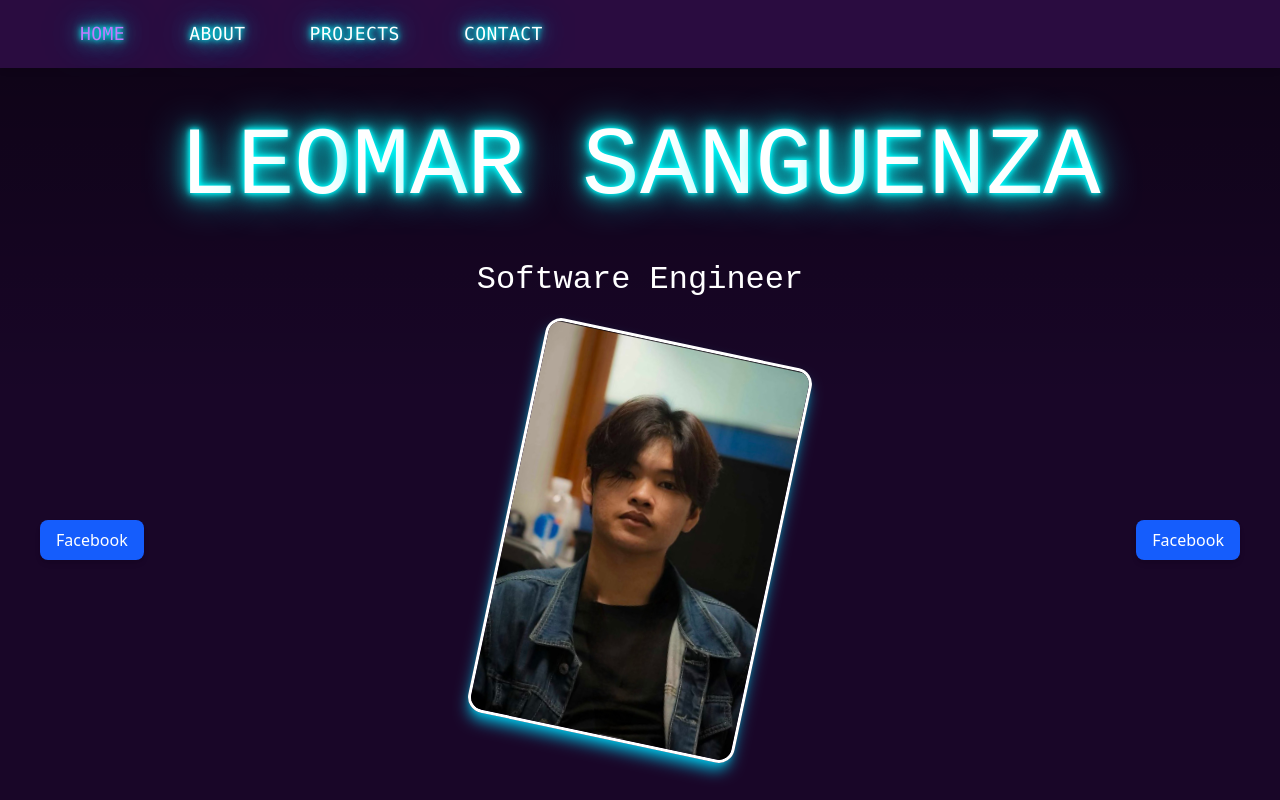
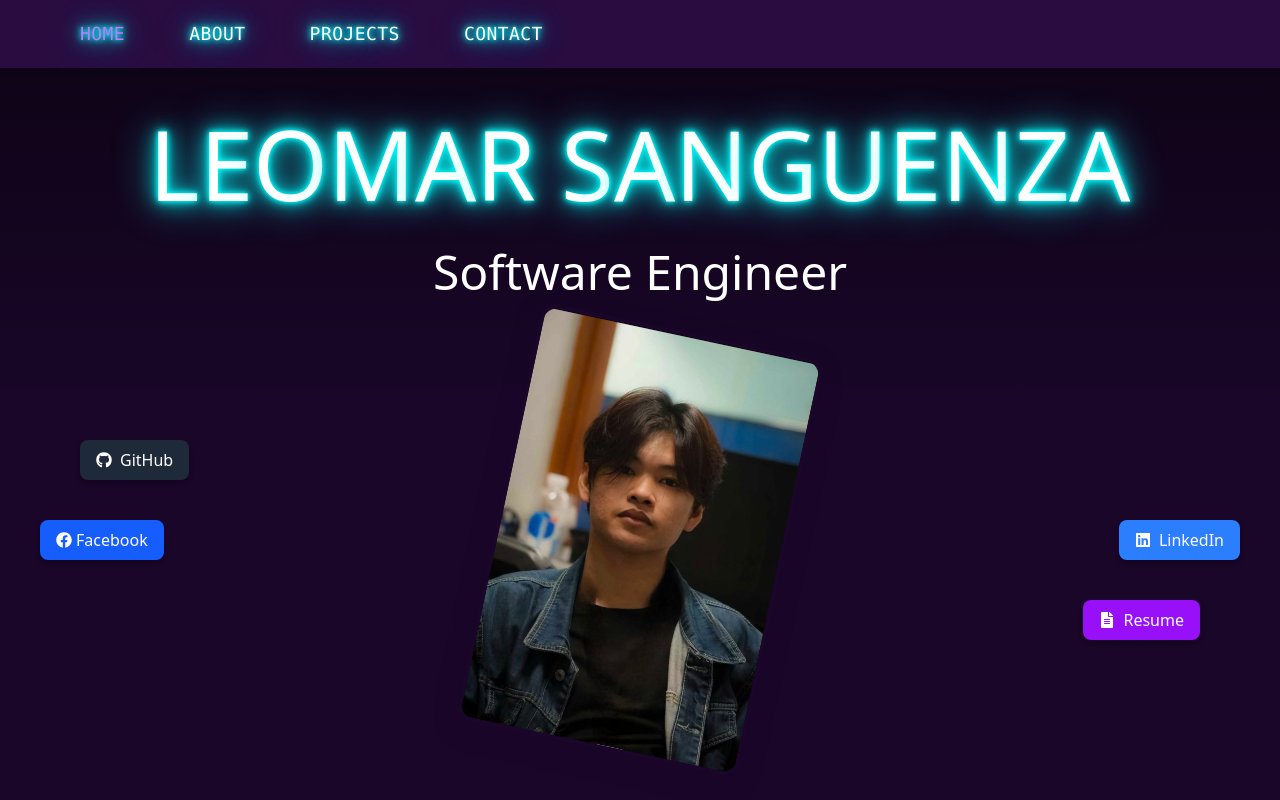
Before and after one commit to LeomarSanguenza/LatestPortfolio, a React (Vite) app: page / in a window 1280 px wide. Shown: the top 800 px of the page. Built offline with nearby package versions, Linux system fonts and the light colour scheme.

Commit message:
added animation on about

```diff
--- a/package.json
+++ b/package.json
@@ -13,6 +13,7 @@
   },
   "dependencies": {
     "@tailwindcss/vite": "^4.1.11",
+    "framer-motion": "^12.23.12",
     "react": "^19.1.0",
     "react-dom": "^19.1.0",
     "react-icons": "^5.5.0"
--- a/src/pages/About.jsx
+++ b/src/pages/About.jsx
@@ -1,14 +1,42 @@
-const About = () => (
+import { motion } from "framer-motion";
+import { useEffect, useRef, useState } from "react";
+
+const About = () => {
+  const [inView, setInView] = useState(false);
+  const sectionRef = useRef(null);
+
+  useEffect(() => {
+    const observer = new IntersectionObserver(
+      ([entry]) => {
+        if (entry.isIntersecting) {
+          setInView(true);
+          observer.unobserve(entry.target); // run once
+        }
+      },
+      { threshold: 0.2 } // trigger when 20% is visible
+    );
+
+    if (sectionRef.current) {
+      observer.observe(sectionRef.current);
+    }
+
+    return () => {
+      if (sectionRef.current) observer.unobserve(sectionRef.current);
+    };
+  }, []);
+
+  return (
     <section
       id="about"
+      ref={sectionRef}
       className="min-h-screen"
-    style={{ paddingTop: '7rem' }}
+      style={{ paddingTop: "7rem" }}
     >
       <h2
         className="text-4xl font-bold text-center mb-8 text-white"
         style={{
-        fontFamily: "'Courier New', monospace",
-        textShadow: '0 0 5px #0ff, 0 0 10px #0ff, 0 0 20px #0ff, 0 0 40px #0ff',
+          textShadow:
+            "0 0 5px #0ff, 0 0 10px #0ff, 0 0 20px #0ff, 0 0 40px #0ff",
         }}
       >
         About
@@ -16,44 +44,67 @@ const About = () => (
 
       <div className="max-w-5xl mx-auto grid grid-cols-1 md:grid-cols-2 gap-8 px-6">
         {/* Education Column */}
-      <div className="bg-[rgba(0,0,0,0.6)] border border-cyan-500 rounded-xl shadow-lg p-6 text-center">
+        <motion.div
+          initial={{ x: -200, opacity: 0 }}
+          animate={inView ? { x: 0, opacity: 1 } : {}}
+          transition={{ duration: 0.8, ease: "easeOut" }}
+          className="bg-[rgba(0,0,0,0.6)] border border-cyan-500 rounded-xl shadow-lg p-6 text-center"
+        >
           <h3 className="text-2xl font-semibold mb-4 text-cyan-400">🎓 Education</h3>
           <ul className="space-y-3">
             <li>
-            <h4 className="font-bold text-white">Bachelor of Science in Computer Science</h4>
-            <p className="text-sm text-gray-400">Quezon City University, 2019–2023</p>
+              <h4 className="font-bold text-white">
+                Bachelor of Science in Computer Science
+              </h4>
+              <p className="text-sm text-gray-400">
+                Quezon City University, 2019–2023
+              </p>
             </li>
             <li>
               <h4 className="font-bold text-white">Senior High School Diploma</h4>
-            <p className="text-sm text-gray-400">ABE International Business College, 2017–2019</p>
+              <p className="text-sm text-gray-400">
+                ABE International Business College, 2017–2019
+              </p>
             </li>
             <li>
               <h4 className="font-bold text-white">Junior High School Diploma</h4>
-            <p className="text-sm text-gray-400">Justice Cecilia Muñoz Palma High School, 2013–2017</p>
+              <p className="text-sm text-gray-400">
+                Justice Cecilia Muñoz Palma High School, 2013–2017
+              </p>
             </li>
           </ul>
-      </div>
+        </motion.div>
 
         {/* Job Experience Column */}
-      <div className="bg-[rgba(0,0,0,0.6)] border border-cyan-500 rounded-xl shadow-lg p-6 text-center">
+        <motion.div
+          initial={{ x: 200, opacity: 0 }}
+          animate={inView ? { x: 0, opacity: 1 } : {}}
+          transition={{ duration: 0.8, ease: "easeOut", delay: 0.2 }}
+          className="bg-[rgba(0,0,0,0.6)] border border-cyan-500 rounded-xl shadow-lg p-6 text-center"
+        >
           <h3 className="text-2xl font-semibold mb-4 text-cyan-400">💼 Job Experience</h3>
           <ul className="space-y-3">
             <li>
               <h4 className="font-bold text-white">Capstone Developer</h4>
-            <p className="text-sm text-gray-400">2023 Capstone Project Learning Management System</p>
+              <p className="text-sm text-gray-400">
+                2023 Capstone Project Learning Management System
+              </p>
             </li>
             <li>
               <h4 className="font-bold text-white">Programmer</h4>
-            <p className="text-sm text-gray-400">2023 - 2025 MedFord Solution Rx.</p>
+              <p className="text-sm text-gray-400">
+                2023 - 2025 MedFord Solution Rx.
+              </p>
             </li>
             <li>
               <h4 className="font-bold text-white">Software Engineer</h4>
               <p className="text-sm text-gray-400">2025 - Present Sugartech</p>
             </li>
           </ul>
-      </div>
+        </motion.div>
       </div>
     </section>
   );
+};
 
 export default About;
--- a/src/pages/Home.jsx
+++ b/src/pages/Home.jsx
@@ -1,4 +1,5 @@
 import React, { useEffect, useRef, useState } from "react";
+import { FaFacebook, FaGithub, FaLinkedin, FaFileAlt } from "react-icons/fa"; // icons
 
 const name = "LEOMAR SANGUENZA";
 
@@ -9,31 +10,23 @@ const Home = () => {
   useEffect(() => {
     const observer = new IntersectionObserver(
       ([entry]) => {
-        if (entry.isIntersecting) {
-          setIsVisible(true);
-        } else {
-          setIsVisible(false); // optional: remove this if you want animation only once
-        }
+        setIsVisible(entry.isIntersecting);
       },
       { threshold: 0.5 }
     );
 
-    if (sectionRef.current) {
-      observer.observe(sectionRef.current);
-    }
+    if (sectionRef.current) observer.observe(sectionRef.current);
 
     return () => {
-      if (sectionRef.current) {
-        observer.unobserve(sectionRef.current);
-      }
+      if (sectionRef.current) observer.unobserve(sectionRef.current);
     };
   }, []);
 
-    return (
+  return (
     <section id="home" ref={sectionRef} className="h-[100vh] w-full">
+      {/* Top name section */}
       <div className="h-[50vh] bg-top bg-cover relative flex flex-col justify-center items-center">
         <div className="absolute inset-0 bg-gradient-to-b from-black/50 to-transparent z-0" />
-
         <div className="z-10">
           <div className="flex flex-wrap justify-center">
             {name.split("").map((char, index) => (
@@ -45,42 +38,68 @@ const Home = () => {
                 style={{
                   animationDelay: `${index * 0.1}s`,
                   animationFillMode: "forwards",
-                  fontFamily: "'Courier New', monospace",
+                  // fontFamily: "'Courier New', monospace",
                   color: "white",
-                  // textShadow: '0 0 5px #0ff, 0 0 10px #0ff, 0 0 20px #0ff, 0 0 40px #0ff'
                 }}
               >
                 {char === " " ? "\u00A0" : char}
               </span>
             ))}
           </div>
-          <h3 className="text-white text-[2rem] mt-4 text-center" style={{color: "white", fontFamily: "'Courier New', monospace" }}>Software Engineer</h3>
+          <h3
+            className="text-white text-[3rem] text-center"
+            style={{
+              color: "white",
+              // fontFamily: "'Courier New', monospace",
+            }}
+          >
+            Software Engineer
+          </h3>
         </div>
       </div>
 
-      <div className="h-[35vh] flex justify-between items-center w-full px-10">
-        {/* Left side - Facebook button */}
-        <div>
-          <button className="bg-blue-600 text-white px-4 py-2 rounded-lg shadow-md hover:bg-blue-700 transition">
-            Facebook
-          </button>
+      {/* Floating icon links & centered image */}
+      <div className="h-[35vh] relative flex justify-center items-center">
+        {/* Centered Image */}
+        <div className="absolute left-1/2 -translate-x-1/2 flex justify-center items-center z-50">
+          <img
+  className="w-72 transform rotate-12 hover:rotate-0 transition-transform duration-500 ease-in-out rounded-2xl border-4 border-[hsl(274,74%,9%)] shadow-[0_8px_20px_hsl(274,74%,9%)]"
+  src="./src/assets/portfolioPic.jpg"
+  alt="Portfolio"
+/>
+
         </div>
 
-        {/* Right/center - image */}
-        <div className="flex justify-center items-center">
-        <img
-          className="neon-shadow w-68 transform border-3 border-white rotate-12 hover:rotate-0 transition-transform duration-500 ease-in-out rounded-2xl shadow-lg shadow-cyan-500/100"
-          src="./src/assets/portfolioPic.jpg"
-          alt="Portfolio"
-        />
-        </div>
-        <div>
-          <button className="bg-blue-600 text-white px-4 py-2 rounded-lg shadow-md hover:bg-blue-700 transition">
-            Facebook
-          </button>
-        </div>
-    </div>
 
+        {/* Floating Links */}
+        <a
+          href="https://www.facebook.com/leomar.sanguenza/"
+          className="absolute left-10 top-1/2 -translate-y-1/2 bg-blue-600 text-white px-4 py-2 rounded-lg shadow-md hover:bg-blue-700 transition flex items-center gap-1"
+        >
+          <FaFacebook /> Facebook
+        </a>
+
+        <a
+          href="https://github.com/LeomarSanguenza"
+          className="absolute left-20 top-10 bg-gray-800 text-white px-4 py-2 rounded-lg shadow-md hover:bg-gray-900 transition flex items-center gap-2"
+        >
+          <FaGithub /> GitHub
+        </a>
+
+        <a
+          href="https://www.linkedin.com/in/sanguenza-leomar-t-25341827b/"
+          className="absolute right-10 top-1/2 -translate-y-1/2 bg-blue-500 text-white px-4 py-2 rounded-lg shadow-md hover:bg-blue-600 transition flex items-center gap-2"
+        >
+          <FaLinkedin /> LinkedIn
+        </a>
+
+        <a
+          href="/resume.pdf"
+          className="absolute right-20 bottom-10 bg-purple-600 text-white px-4 py-2 rounded-lg shadow-md hover:bg-purple-700 transition flex items-center gap-2"
+        >
+          <FaFileAlt /> Resume
+        </a>
+      </div>
     </section>
   );
 };
```
Also changed, not shown: 1 other file (tests, documents, lock files or other folders). Lines whose indentation alone changed are shown as unchanged.
